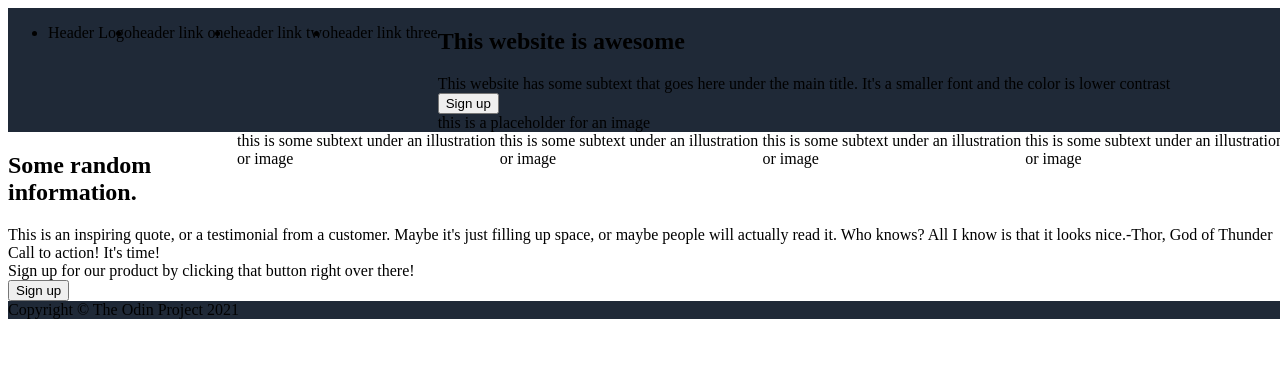
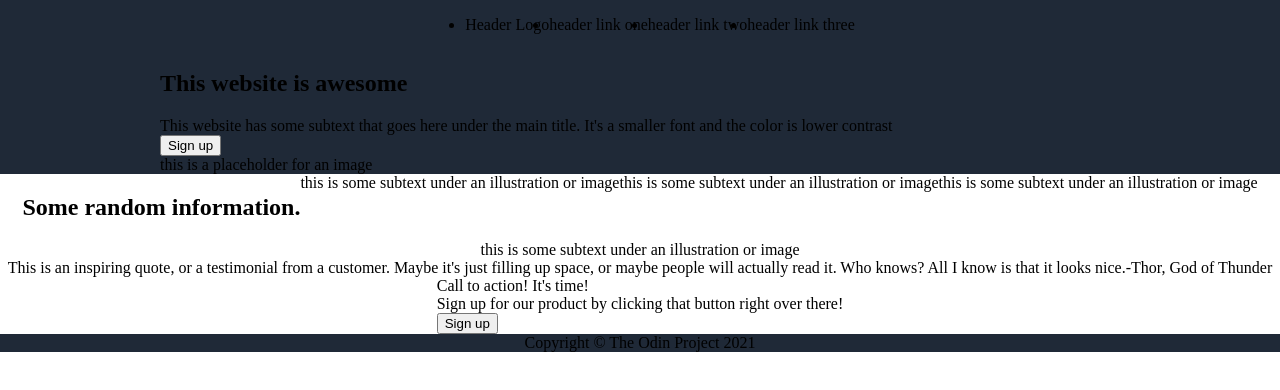
Before and after one commit to dee797/landing_page, a plain HTML site: page index.html in a window 1280 px wide. Drawn offline with Linux system fonts and the light colour scheme.

Commit message:
Added styles to center nav and div within section#first, also set those elements to 75% width of parent container

```diff
--- a/styles.css
+++ b/styles.css
@@ -1,17 +1,24 @@
 @charset "utf-8";
 
-html {
-    width:auto;
+body {
+    height:100%;
+    margin: 0px;
 }
 
 body, footer, section {
     width: 100%;
 }
 
+footer, nav > ul, section {
+    display: flex;
+    flex-wrap: wrap;
+    justify-content: center;
+}
+
 section#first, footer {
     background-color: #1F2937;
 }
 
-footer, nav > ul, section {
-    display: flex;
+section#first > nav, section#first > div {
+    width: 75%;
 }
```
